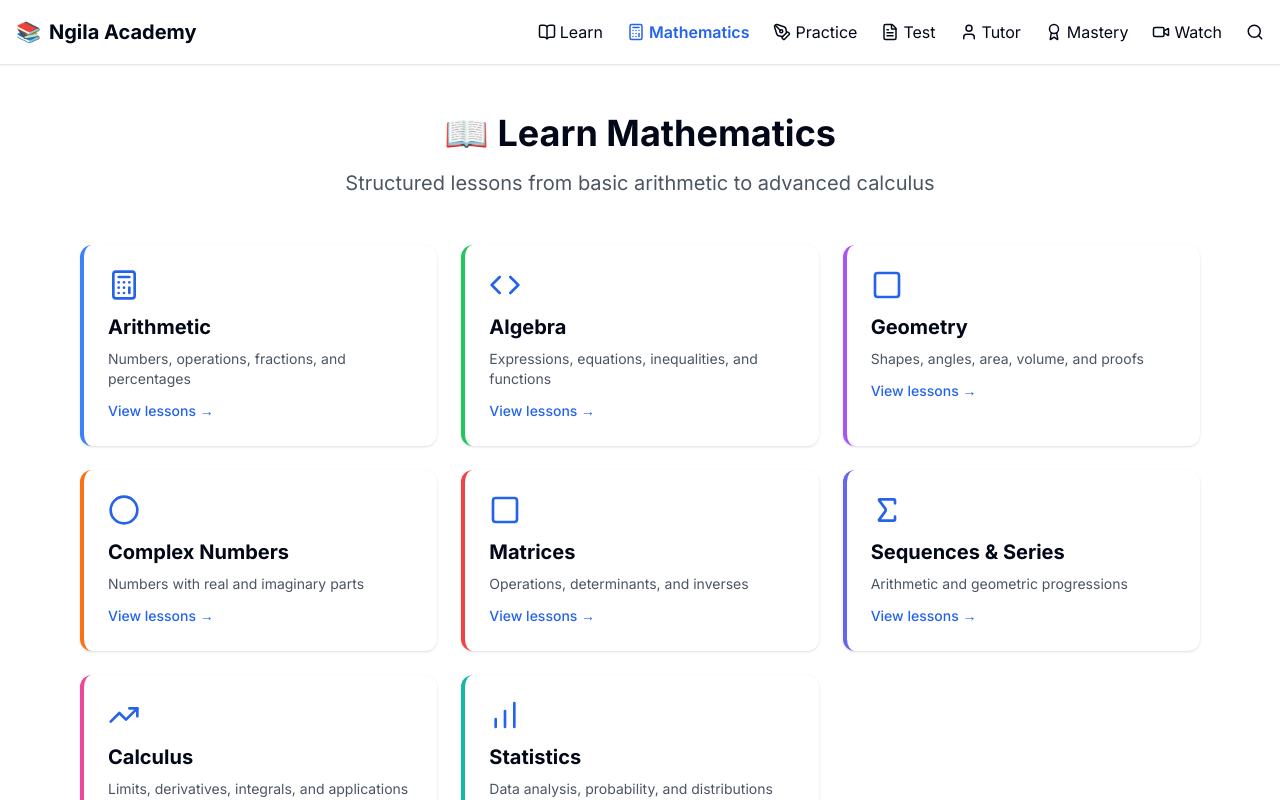
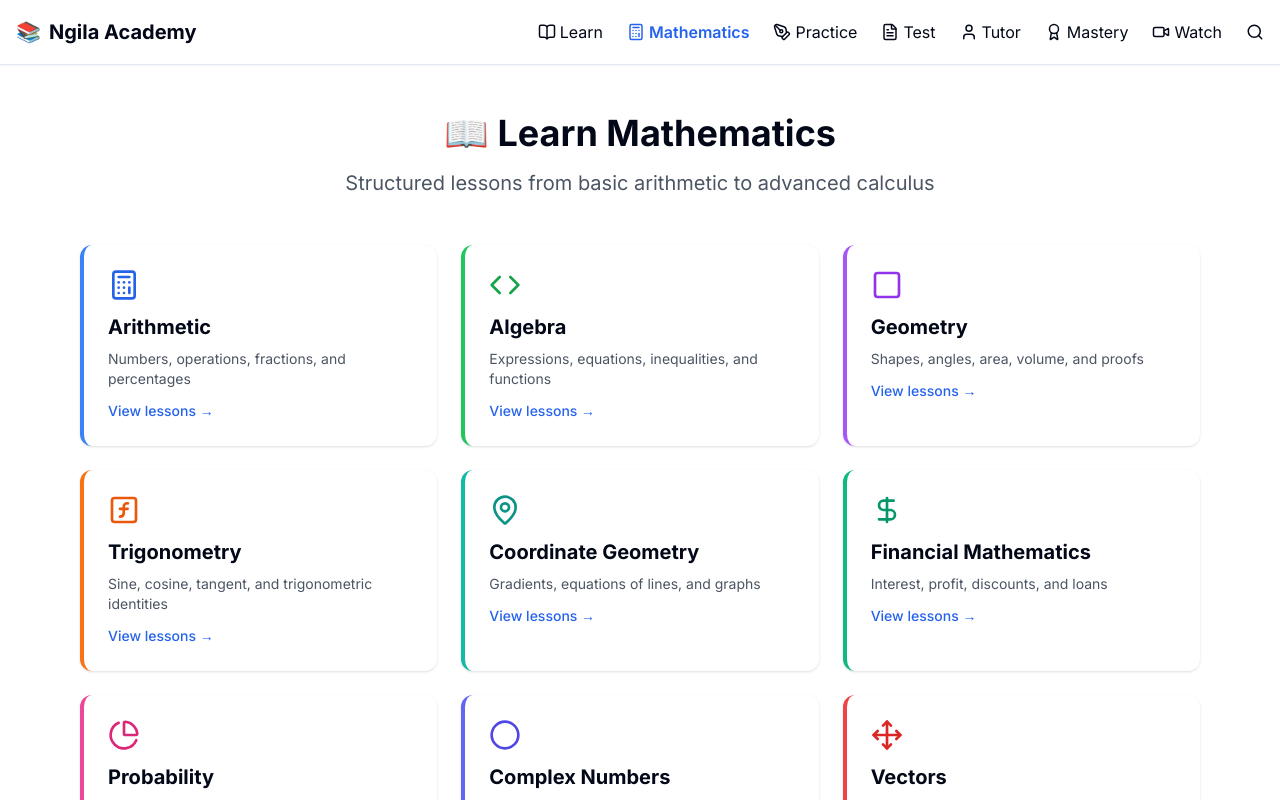
Before and after one commit to ngilambuya-dot/ngila-academy, a Next.js app: page /learn in a window 1280 px wide. Shown: the top 800 px of the page. Built offline with nearby package versions, Linux system fonts and the light colour scheme.

Commit message:
Fix: Replace Function icon with FunctionSquare in Learn page

```diff
--- a/app/learn/page.tsx
+++ b/app/learn/page.tsx
@@ -1,27 +1,151 @@
 import Link from 'next/link';
-import { BookOpen, Calculator, Square, Circle, Sigma, BarChart, Code, TrendingUp } from 'lucide-react';
+import {
+    BookOpen, Calculator, Square, Circle, Sigma, BarChart,
+    Code, TrendingUp, DollarSign, MapPin, LogIn, GitBranch,
+    Hash, PieChart, Move, FunctionSquare
+} from 'lucide-react';
 
 export default function LearnPage() {
     const subjects = [
-        { name: 'Arithmetic', icon: Calculator, description: 'Numbers, operations, fractions, and percentages', path: '/mathematics/arithmetic', color: 'blue' },
-        { name: 'Algebra', icon: Code, description: 'Expressions, equations, inequalities, and functions', path: '/mathematics/algebra', color: 'green' },
-        { name: 'Geometry', icon: Square, description: 'Shapes, angles, area, volume, and proofs', path: '/mathematics/geometry', color: 'purple' },
-        { name: 'Complex Numbers', icon: Circle, description: 'Numbers with real and imaginary parts', path: '/mathematics/complex-numbers', color: 'orange' },
-        { name: 'Matrices', icon: Square, description: 'Operations, determinants, and inverses', path: '/mathematics/matrices', color: 'red' },
-        { name: 'Sequences & Series', icon: Sigma, description: 'Arithmetic and geometric progressions', path: '/mathematics/sequences-series', color: 'indigo' },
-        { name: 'Calculus', icon: TrendingUp, description: 'Limits, derivatives, integrals, and applications', path: '/mathematics/calculus', color: 'pink' },
-        { name: 'Statistics', icon: BarChart, description: 'Data analysis, probability, and distributions', path: '/mathematics/statistics', color: 'teal' },
+        {
+            name: 'Arithmetic',
+            icon: Calculator,
+            description: 'Numbers, operations, fractions, and percentages',
+            path: '/mathematics/arithmetic',
+            color: 'blue'
+        },
+        {
+            name: 'Algebra',
+            icon: Code,
+            description: 'Expressions, equations, inequalities, and functions',
+            path: '/mathematics/algebra',
+            color: 'green'
+        },
+        {
+            name: 'Geometry',
+            icon: Square,
+            description: 'Shapes, angles, area, volume, and proofs',
+            path: '/mathematics/geometry',
+            color: 'purple'
+        },
+        {
+            name: 'Trigonometry',
+            icon: FunctionSquare,
+            description: 'Sine, cosine, tangent, and trigonometric identities',
+            path: '/mathematics/trigonometry',
+            color: 'orange'
+        },
+        {
+            name: 'Coordinate Geometry',
+            icon: MapPin,
+            description: 'Gradients, equations of lines, and graphs',
+            path: '/mathematics/coordinate-geometry',
+            color: 'teal'
+        },
+        {
+            name: 'Financial Mathematics',
+            icon: DollarSign,
+            description: 'Interest, profit, discounts, and loans',
+            path: '/mathematics/financial-mathematics',
+            color: 'emerald'
+        },
+        {
+            name: 'Probability',
+            icon: PieChart,
+            description: 'Chance, events, and probability trees',
+            path: '/mathematics/probability',
+            color: 'pink'
+        },
+        {
+            name: 'Complex Numbers',
+            icon: Circle,
+            description: 'Numbers with real and imaginary parts',
+            path: '/mathematics/complex-numbers',
+            color: 'indigo'
+        },
+        {
+            name: 'Vectors',
+            icon: Move,
+            description: 'Vector operations, magnitude, and direction',
+            path: '/mathematics/vectors',
+            color: 'red'
+        },
+        {
+            name: 'Matrices',
+            icon: Square,
+            description: 'Operations, determinants, and inverses',
+            path: '/mathematics/matrices',
+            color: 'yellow'
+        },
+        {
+            name: 'Sequences & Series',
+            icon: Sigma,
+            description: 'Arithmetic and geometric progressions',
+            path: '/mathematics/sequences-series',
+            color: 'indigo'
+        },
+        {
+            name: 'Set Theory',
+            icon: GitBranch,
+            description: 'Sets, Venn diagrams, and operations on sets',
+            path: '/mathematics/set-theory',
+            color: 'lime'
+        },
+        {
+            name: 'Logarithms',
+            icon: LogIn,
+            description: 'Laws of logarithms, equations, and applications',
+            path: '/mathematics/logarithms',
+            color: 'amber'
+        },
+        {
+            name: 'Calculus',
+            icon: TrendingUp,
+            description: 'Limits, derivatives, integrals, and applications',
+            path: '/mathematics/calculus',
+            color: 'rose'
+        },
+        {
+            name: 'Statistics',
+            icon: BarChart,
+            description: 'Data analysis, probability, and distributions',
+            path: '/mathematics/statistics',
+            color: 'cyan'
+        },
     ];
 
-    const colorClasses = {
+    const colorClasses: Record<string, string> = {
         blue: 'border-blue-500 hover:shadow-blue-200',
         green: 'border-green-500 hover:shadow-green-200',
         purple: 'border-purple-500 hover:shadow-purple-200',
         orange: 'border-orange-500 hover:shadow-orange-200',
+        teal: 'border-teal-500 hover:shadow-teal-200',
+        emerald: 'border-emerald-500 hover:shadow-emerald-200',
+        pink: 'border-pink-500 hover:shadow-pink-200',
+        indigo: 'border-indigo-500 hover:shadow-indigo-200',
         red: 'border-red-500 hover:shadow-red-200',
-        indigo: 'border-indigo-500 hover:shadow-indigo-200',
-        pink: 'border-pink-500 hover:shadow-pink-200',
-        teal: 'border-teal-500 hover:shadow-teal-200',
+        yellow: 'border-yellow-500 hover:shadow-yellow-200',
+        lime: 'border-lime-500 hover:shadow-lime-200',
+        amber: 'border-amber-500 hover:shadow-amber-200',
+        rose: 'border-rose-500 hover:shadow-rose-200',
+        cyan: 'border-cyan-500 hover:shadow-cyan-200',
+    };
+
+    const iconColors: Record<string, string> = {
+        blue: 'text-blue-600',
+        green: 'text-green-600',
+        purple: 'text-purple-600',
+        orange: 'text-orange-600',
+        teal: 'text-teal-600',
+        emerald: 'text-emerald-600',
+        pink: 'text-pink-600',
+        indigo: 'text-indigo-600',
+        red: 'text-red-600',
+        yellow: 'text-yellow-600',
+        lime: 'text-lime-600',
+        amber: 'text-amber-600',
+        rose: 'text-rose-600',
+        cyan: 'text-cyan-600',
     };
 
     return (
@@ -39,9 +163,9 @@ export default function LearnPage() {
                         <Link
                             key={subject.name}
                             href={subject.path}
-                            className={`block bg-white dark:bg-gray-800 p-6 rounded-xl shadow hover:shadow-xl transition border-l-4 ${colorClasses[subject.color as keyof typeof colorClasses]}`}
+                            className={`block bg-white dark:bg-gray-800 p-6 rounded-xl shadow hover:shadow-xl transition border-l-4 ${colorClasses[subject.color]}`}
                         >
-                            <subject.icon className="text-blue-600" size={32} />
+                            <subject.icon className={`${iconColors[subject.color]}`} size={32} />
                             <h3 className="text-xl font-bold mt-3 mb-2">{subject.name}</h3>
                             <p className="text-gray-600 dark:text-gray-400 text-sm">{subject.description}</p>
                             <span className="inline-block mt-3 text-blue-600 text-sm font-medium">View lessons →</span>
--- a/app/mathematics/page.tsx
+++ b/app/mathematics/page.tsx
@@ -5,6 +5,28 @@ import { ArrowRight } from 'lucide-react';
 export default async function MathematicsPage() {
     const topics = getTopics('mathematics');
     const meta = getSubjectMetadata('mathematics');
+
+    // Sort topics alphabetically or in a specific order
+    const sortedTopics = topics.sort((a, b) => {
+        const order = {
+            arithmetic: 1,
+            algebra: 2,
+            geometry: 3,
+            trigonometry: 4,
+            'coordinate-geometry': 5,
+            'financial-mathematics': 6,
+            probability: 7,
+            'complex-numbers': 8,
+            vectors: 9,
+            matrices: 10,
+            'sequences-series': 11,
+            'set-theory': 12,
+            logarithms: 13,
+            calculus: 14,
+            statistics: 15
+        };
+        return (order[a as keyof typeof order] || 999) - (order[b as keyof typeof order] || 999);
+    });
 
     return (
         <main className="min-h-screen py-12">
@@ -20,7 +42,7 @@ export default async function MathematicsPage() {
                 </div>
 
                 <div className="grid grid-cols-1 md:grid-cols-2 lg:grid-cols-3 gap-6">
-                    {topics.map((topic) => {
+                    {sortedTopics.map((topic) => {
                         const topicMeta = getTopicMetadata('mathematics', topic);
                         return (
                             <Link
@@ -29,7 +51,7 @@ export default async function MathematicsPage() {
                                 className="group bg-white dark:bg-gray-800 p-6 rounded-xl shadow hover:shadow-lg transition border border-gray-100 dark:border-gray-700"
                             >
                                 <h2 className="text-xl font-semibold mb-2 group-hover:text-blue-600 transition">
-                                    {topicMeta.name || topic}
+                                    {topicMeta.name || topic.replace(/-/g, ' ')}
                                 </h2>
                                 <p className="text-gray-600 dark:text-gray-400 text-sm mb-4">
                                     {topicMeta.description || 'Explore this topic'}
--- a/lib/content.ts
+++ b/lib/content.ts
@@ -152,21 +152,18 @@ export function getTopicMetadata(subject: string, topic: string): { name: string
             arithmetic: { name: 'Arithmetic', description: 'Numbers, operations, fractions, and percentages' },
             algebra: { name: 'Algebra', description: 'Expressions, equations, inequalities, and functions' },
             geometry: { name: 'Geometry', description: 'Shapes, angles, area, volume, and proofs' },
-            matrices: { name: 'Matrices', description: 'Arrangements of numbers, operations, determinants, and inverses' },
-            'complex-numbers': { name: 'Complex Numbers', description: 'Numbers with real and imaginary parts, operations, and applications' },
-            'sequences-series': { name: 'Sequences & Series', description: 'Arithmetic and geometric progressions, sums, and applications' },
-            calculus: { name: 'Calculus', description: 'Limits, derivatives, integrals, and applications' },
-            statistics: { name: 'Statistics', description: 'Data collection, analysis, probability, and distributions' },
-
-
-            // NEW TOPICS:
             trigonometry: { name: 'Trigonometry', description: 'Sine, cosine, tangent, and trigonometric identities' },
             'coordinate-geometry': { name: 'Coordinate Geometry', description: 'Gradients, equations of lines, and graphs' },
             'financial-mathematics': { name: 'Financial Mathematics', description: 'Interest, profit, discounts, and loans' },
             probability: { name: 'Probability', description: 'Chance, events, and probability trees' },
+            'complex-numbers': { name: 'Complex Numbers', description: 'Numbers with real and imaginary parts' },
             vectors: { name: 'Vectors', description: 'Vector operations, magnitude, and direction' },
+            matrices: { name: 'Matrices', description: 'Operations, determinants, and inverses' },
+            'sequences-series': { name: 'Sequences & Series', description: 'Arithmetic and geometric progressions' },
             'set-theory': { name: 'Set Theory', description: 'Sets, Venn diagrams, and operations on sets' },
-            logarithms: { name: 'Logarithms', description: 'Laws of logarithms, equations, and applications' }
+            logarithms: { name: 'Logarithms', description: 'Laws of logarithms, equations, and applications' },
+            calculus: { name: 'Calculus', description: 'Limits, derivatives, integrals, and applications' },
+            statistics: { name: 'Statistics', description: 'Data analysis, probability, and distributions' }
         },
 
 
```
